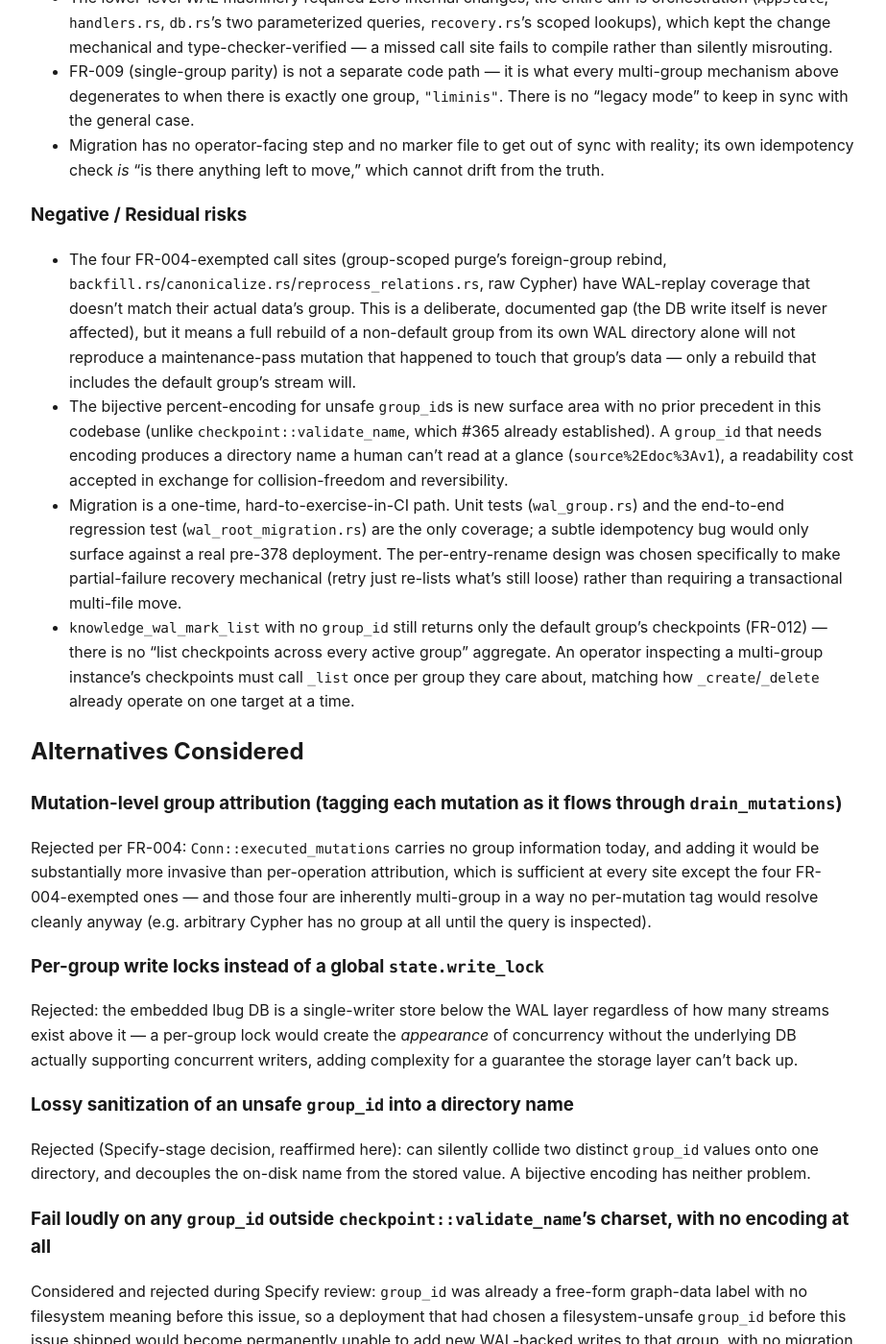
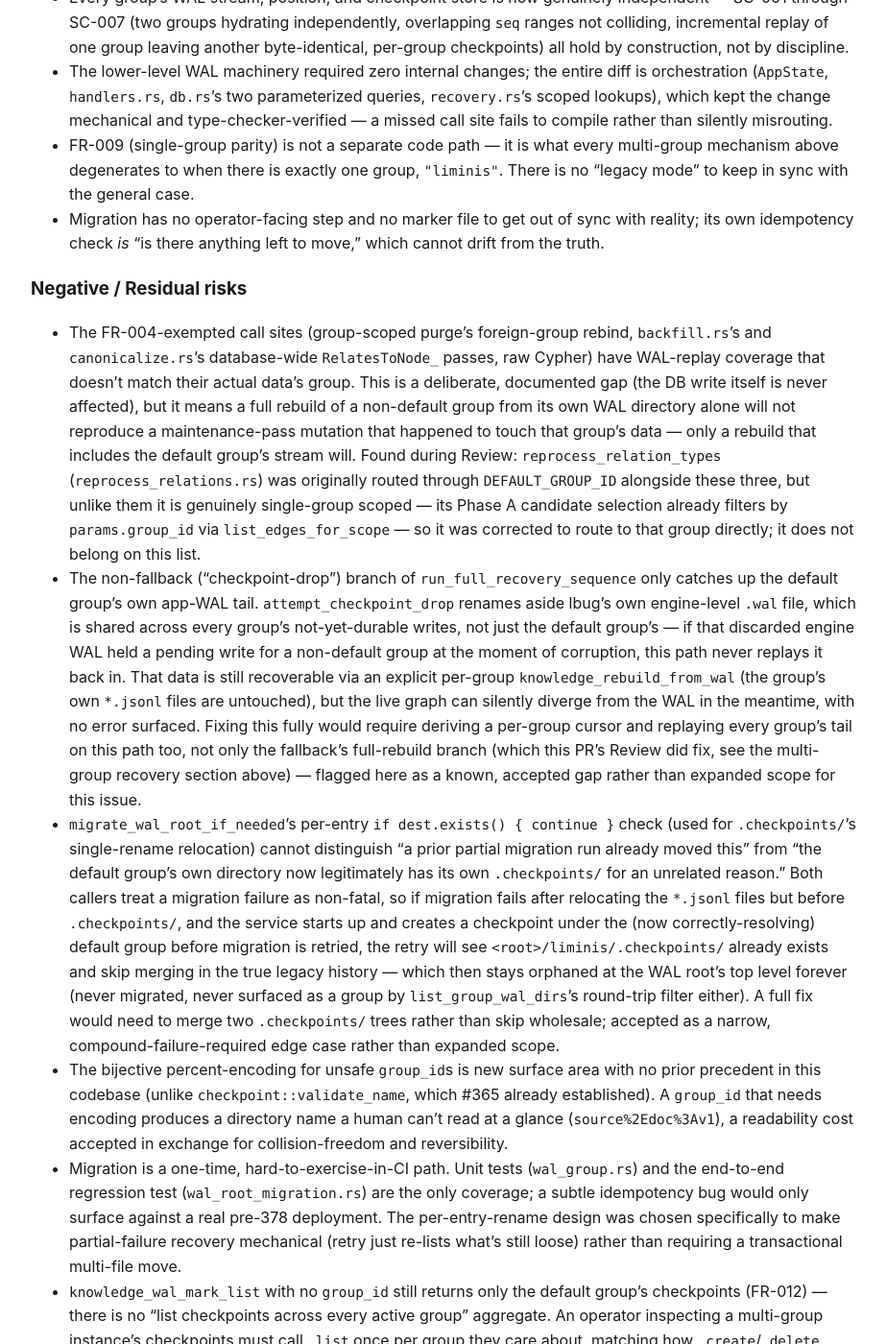
Before and after one commit to verveguy/liminis-context-graph, a Jekyll site: the page built from docs/adr/0378-multi-stream-wal-per-group-directory.md, in a window 1280 px wide and 1400 px high, scrolled down 6557 px. Shown: the whole window at 96% size, without its empty margins (178-1101 px from the left). Built offline with Jekyll 4.4.1, drawn with Linux system fonts in a browser that asks for light colours; our own code applies the rules of GitHub Pages for plain Markdown files; some of the changed text lies outside the part shown.

Commit message:
fix: address remaining automated review findings on PR #382
- reprocess_relation_types: route WAL flush to params.group_id (already
  group-scoped by Phase A's candidate selection) instead of incorrectly
  copying backfill.rs/canonicalize.rs's genuinely-database-wide default-
  group fallback.
- run_full_recovery_sequence: persist applied_seq only after the index
  rebuild (build_indices_and_constraints/rebuild_name_index) succeeds,
  not before — a successful replay followed by a failed index build was
  leaving a "known" position for data whose indexes were never
  confirmed built, defeating the null="unknown" safety invariant.
- resolve_group_wal_dir: apply the same case-insensitive-filesystem
  collision guard used by AppState::with_wal_writer, since
  knowledge_wal_mark_create can be the first operation ever performed
  against a new group_id.
- Document two remaining narrower gaps (checkpoint-drop's default-group-
  only tail catch-up; a compound migration-partial-failure edge case for
  .checkpoints/) as accepted residual risks in ADR-0378 rather than
  expanding scope further.

Regression tests added for all three code fixes.

```diff
--- a/docs/adr/0378-multi-stream-wal-per-group-directory.md
+++ b/docs/adr/0378-multi-stream-wal-per-group-directory.md
@@ -186,8 +186,12 @@ are themselves multi-group by design or take arbitrary input:
 - `handle_delete_by_group` (#361/ADR-0361) — its forced rebind pass can write into a *foreign,
   non-purged* owning group's `RelatesToNode_` rows in the same `drain_mutations()` call.
   ADR-0361 itself flagged this and deferred the resolution to this issue.
-- `backfill.rs`, `canonicalize.rs`, `reprocess_relations.rs` — three maintenance passes that
-  select `RelatesToNode_` candidates database-wide, with no `group_id` filter.
+- `backfill.rs`, `canonicalize.rs` — two maintenance passes that select `RelatesToNode_`
+  candidates database-wide, with no `group_id` filter. (`reprocess_relations.rs`'s
+  `reprocess_relation_types` was originally implemented alongside these two, copying their
+  rationale — but its own Phase A already scopes candidate selection to `params.group_id` via
+  `list_edges_for_scope`, so it does *not* belong here; Review corrected it to route to that group
+  directly instead. It was never one of the four.)
 - `handle_query_cypher` — an arbitrary-Cypher escape hatch with no group attribution at all by
   design.
 
@@ -292,12 +296,39 @@ needs the value, rather than an up-front cost that scales with however many grou
 
 ### Negative / Residual risks
 
-- The four FR-004-exempted call sites (group-scoped purge's foreign-group rebind,
-  `backfill.rs`/`canonicalize.rs`/`reprocess_relations.rs`, raw Cypher) have WAL-replay coverage
+- The FR-004-exempted call sites (group-scoped purge's foreign-group rebind, `backfill.rs`'s and
+  `canonicalize.rs`'s database-wide `RelatesToNode_` passes, raw Cypher) have WAL-replay coverage
   that doesn't match their actual data's group. This is a deliberate, documented gap (the DB write
   itself is never affected), but it means a full rebuild of a non-default group from its own WAL
   directory alone will not reproduce a maintenance-pass mutation that happened to touch that
-  group's data — only a rebuild that includes the default group's stream will.
+  group's data — only a rebuild that includes the default group's stream will. Found during
+  Review: `reprocess_relation_types` (`reprocess_relations.rs`) was originally routed through
+  `DEFAULT_GROUP_ID` alongside these three, but unlike them it is genuinely single-group scoped —
+  its Phase A candidate selection already filters by `params.group_id` via
+  `list_edges_for_scope` — so it was corrected to route to that group directly; it does not belong
+  on this list.
+- The non-fallback ("checkpoint-drop") branch of `run_full_recovery_sequence` only catches up the
+  default group's own app-WAL tail. `attempt_checkpoint_drop` renames aside lbug's own
+  engine-level `.wal` file, which is shared across every group's not-yet-durable writes, not just
+  the default group's — if that discarded engine WAL held a pending write for a non-default group
+  at the moment of corruption, this path never replays it back in. That data is still recoverable
+  via an explicit per-group `knowledge_rebuild_from_wal` (the group's own `*.jsonl` files are
+  untouched), but the live graph can silently diverge from the WAL in the meantime, with no error
+  surfaced. Fixing this fully would require deriving a per-group cursor and replaying every
+  group's tail on this path too, not only the fallback's full-rebuild branch (which this PR's
+  Review did fix, see the multi-group recovery section above) — flagged here as a known,
+  accepted gap rather than expanded scope for this issue.
+- `migrate_wal_root_if_needed`'s per-entry `if dest.exists() { continue }` check (used for
+  `.checkpoints/`'s single-rename relocation) cannot distinguish "a prior partial migration run
+  already moved this" from "the default group's own directory now legitimately has its own
+  `.checkpoints/` for an unrelated reason." Both callers treat a migration failure as non-fatal,
+  so if migration fails after relocating the `*.jsonl` files but before `.checkpoints/`, and the
+  service starts up and creates a checkpoint under the (now correctly-resolving) default group
+  before migration is retried, the retry will see `<root>/liminis/.checkpoints/` already exists
+  and skip merging in the true legacy history — which then stays orphaned at the WAL root's top
+  level forever (never migrated, never surfaced as a group by `list_group_wal_dirs`'s round-trip
+  filter either). A full fix would need to merge two `.checkpoints/` trees rather than skip
+  wholesale; accepted as a narrow, compound-failure-required edge case rather than expanded scope.
 - The bijective percent-encoding for unsafe `group_id`s is new surface area with no prior
   precedent in this codebase (unlike `checkpoint::validate_name`, which #365 already established).
   A `group_id` that needs encoding produces a directory name a human can't read at a glance
```
Also changed, not shown: 5 other files.
